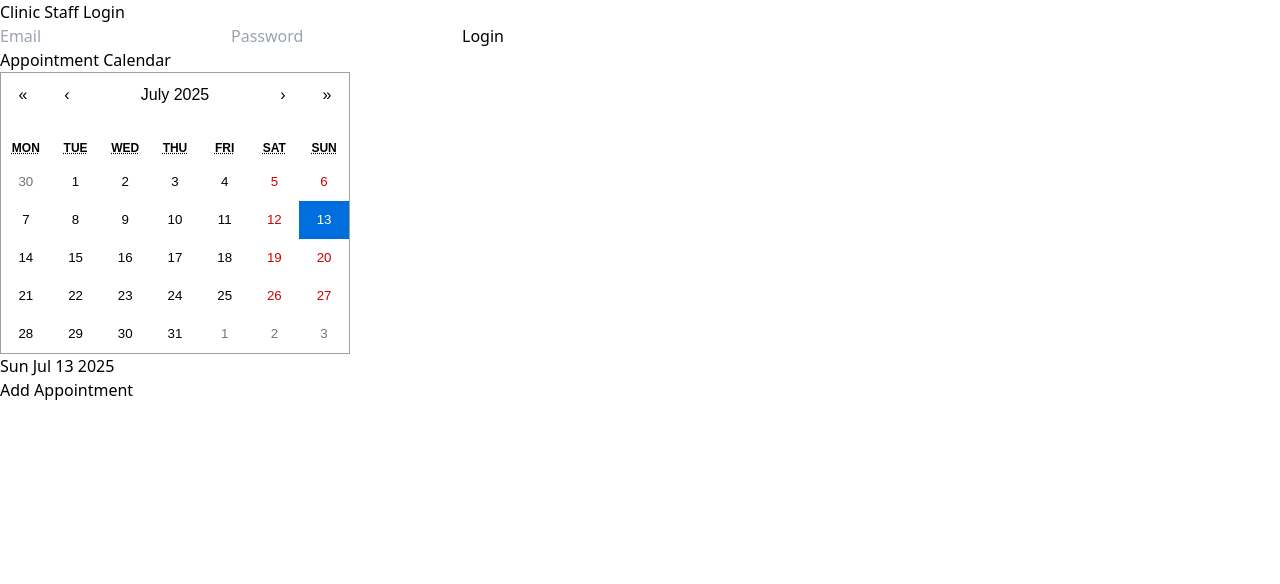
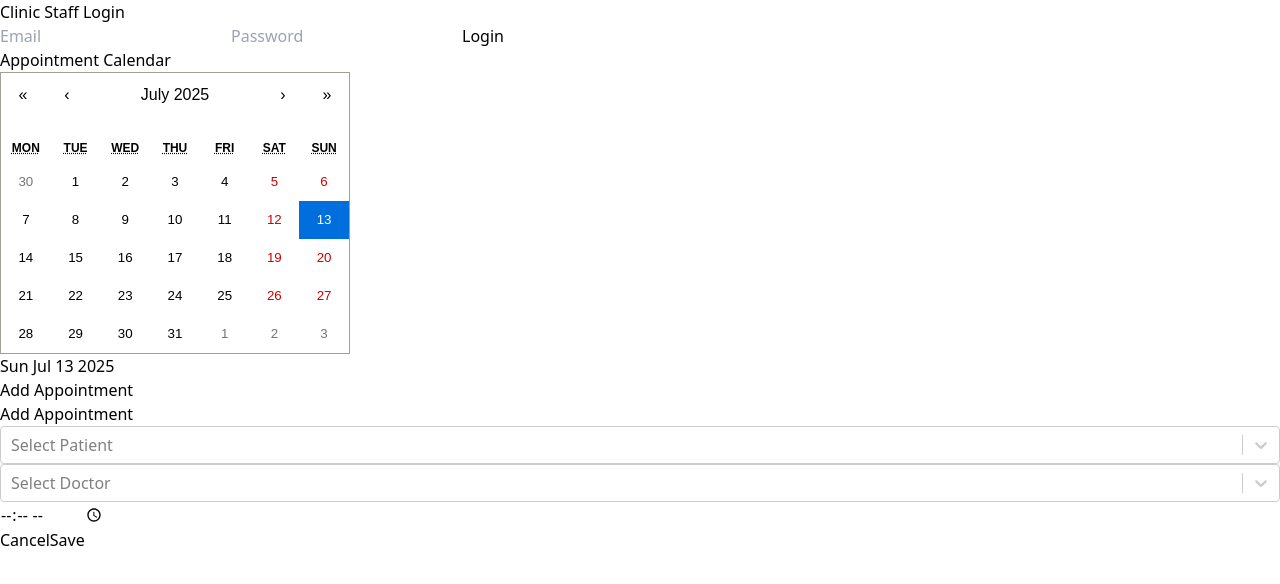
Before and after one commit to prithwirajpm/clinic-appointment-calendar, a React (Vite) app: page / in a window 1280 px wide. Shown: the top 584 px of the page. Built offline with nearby package versions, Linux system fonts and the light colour scheme.

Commit message:
Refactor AppointmentModal to use react-select and add patients.json & doctors.json for dropdown data

```diff
--- a/package.json
+++ b/package.json
@@ -14,6 +14,7 @@
     "react-calendar": "^6.0.0",
     "react-dom": "^19.1.0",
     "react-router-dom": "^7.6.3",
+    "react-select": "^5.10.2",
     "react-toastify": "^11.0.5"
   },
   "devDependencies": {
--- a/src/App.jsx
+++ b/src/App.jsx
@@ -1,4 +1,5 @@
 import "./App.css";
+import AppointmentModal from "./components/AppointmentModal";
 import CalendarView from "./components/CalendarView";
 import LoginForm from "./components/LoginForm";
 
@@ -7,6 +8,7 @@ function App() {
     <>
       <LoginForm />
       <CalendarView />
+      <AppointmentModal />
     </>
   );
 }
--- a/src/components/AppointmentModal.jsx
+++ b/src/components/AppointmentModal.jsx
@@ -1,22 +1,47 @@
 import { useState } from "react";
+import patients from "../data/patients.json";
+import doctors from "../data/doctors.json";
+import Select from "react-select";
 
 const AppointmentModal = () => {
+  const [patient, setPatient] = useState(null);
+  const [doctor, setDoctor] = useState(null);
   const [time, setTime] = useState("");
+
+  const patientOptions = patients.map((p) => ({ value: p, label: p }));
+  const doctorOptions = doctors.map((d) => ({ value: d, label: d }));
 
   return (
     <div className="fixed top-0 left-0 w-full h-full bg-black bg-opacity-50 flex justify-center items-center">
       <div className="bg-white p-6 rounded shadow-md w-96">
         <h3 className="text-xl font-bold mb-4">Add Appointment</h3>
-        <select className="w-full p-2 border mb-4 rounded">
-          <option value="">Select Patient</option>
-        </select>
 
-        <select className="w-full p-2 border mb-4 rounded">
-          <option value="">Select Doctor</option>
-        </select>
-        <input type="time" className="w-full p-2 border mb-4 rounded" />
+        <div className="mb-4">
+          <Select
+            options={patientOptions}
+            value={patient}
+            placeholder="Select Patient"
+          />
+        </div>
+
+        <div className="mb-4">
+          <Select
+            options={doctorOptions}
+            value={doctor}
+            placeholder="Select Doctor"
+          />
+        </div>
+
+        <input
+          type="time"
+          className="w-full p-2 border mb-4 rounded"
+          value={time}
+        />
+
         <div className="flex justify-end gap-2">
-          <button className="text-gray-500">Cancel</button>
+          <button className="text-gray-500" onClick={close}>
+            Cancel
+          </button>
           <button className="bg-blue-600 text-white px-4 py-2 rounded">
             Save
           </button>
--- a/src/data/doctors.json
+++ b/src/data/doctors.json
@@ -0,0 +1,7 @@
+
+
+  [
+    "Dr. Sanjeev Kumar",
+    "Dr. Rajeev Dev",
+    "Dr. Anjali varama"
+  ]
--- a/src/data/patients.json
+++ b/src/data/patients.json
@@ -0,0 +1,6 @@
+[
+    "sheela Ajaykumar",
+    "Devaraj Madhav",
+    "Devid John",
+    "Adul Hassan"
+  ]
```
Also changed, not shown: 1 other file (tests, documents, lock files or other folders).
